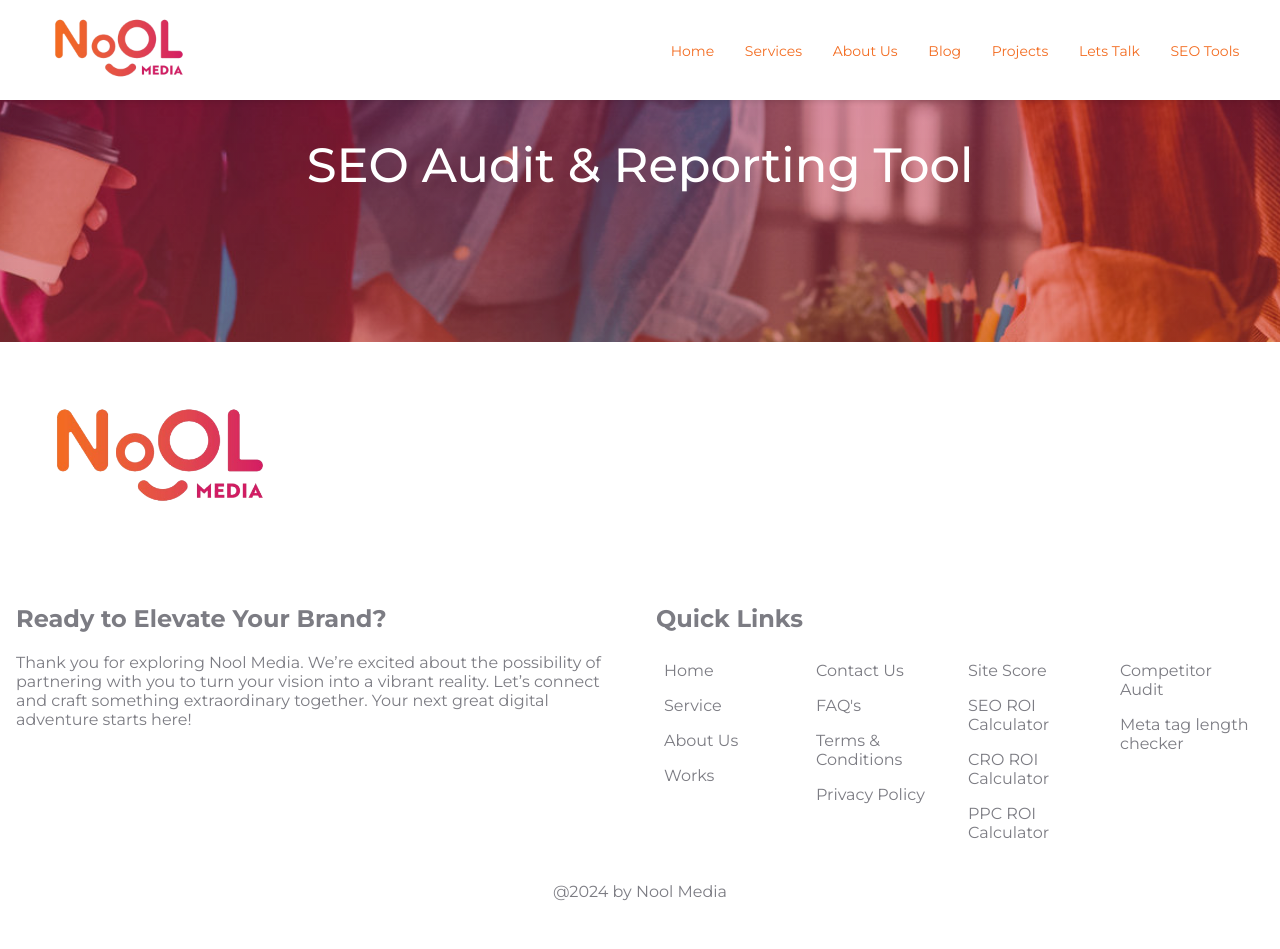
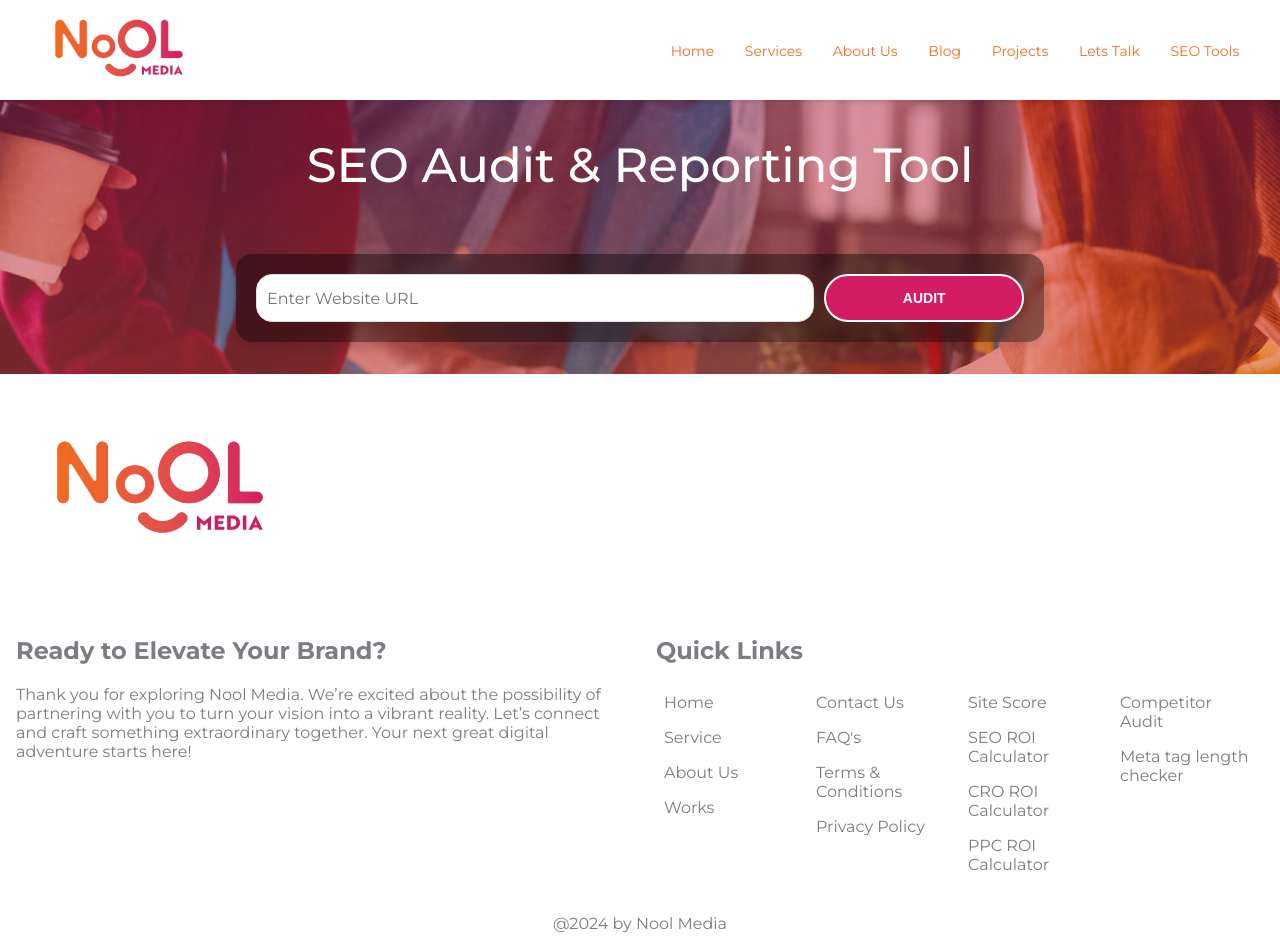
Before and after one commit to NAVEEN3280/seo-report, a Flask app: page / in a window 1280 px wide. Before the commit the page ends 901 px from the top, so only its background shows below. Run offline with Flask 3, Linux system fonts and the light colour scheme.

Commit message:
Update style.css

```diff
--- a/static/style.css
+++ b/static/style.css
@@ -92,7 +92,7 @@ body {
 .container {
   position: relative;
   left: 50%;
-  bottom: -20%;
+  margin-bottom: 2rem;
   transform: translateX(-50%);
   width: 60%;
   font-weight: 500;
```
